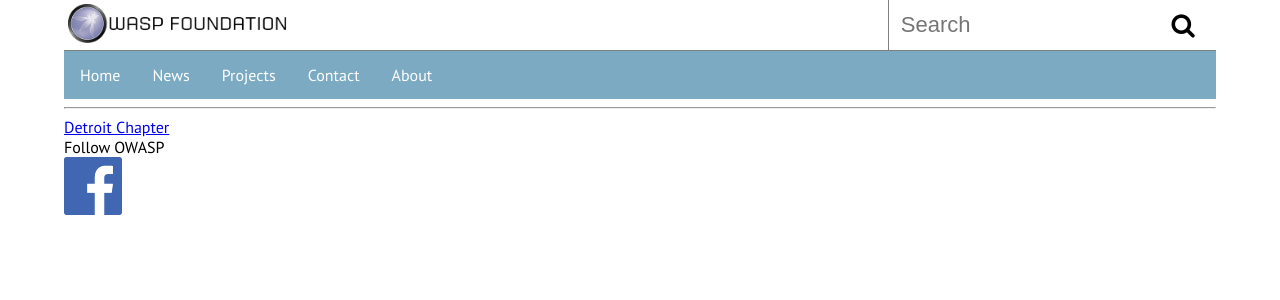
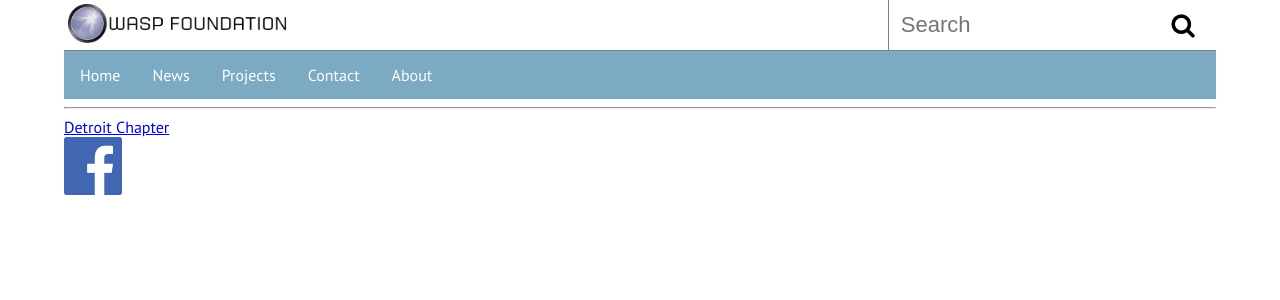
Before and after one commit to TangSooDo/Projector, a Jekyll site: the page built from docs/projects.html, in a window 1280 px wide. Shown: the top 300 px of the page. Built offline with Jekyll 4.4.1, drawn with Linux system fonts in a browser that asks for light colours.

Commit message:
once more

```diff
--- a/docs/_includes/footer.html
+++ b/docs/_includes/footer.html
@@ -1,5 +1,4 @@
 <div class="footer">
-    <div class="social">Follow OWASP</div>
     <a href="https://www.facebook.com/OWASPFoundation" title="Follow OWASP on Facebook">
         <img src="../media/f-ogo_RGB_HEX-58.png" alt="Follow OWASP on Facebook"/>
     </a>
```
